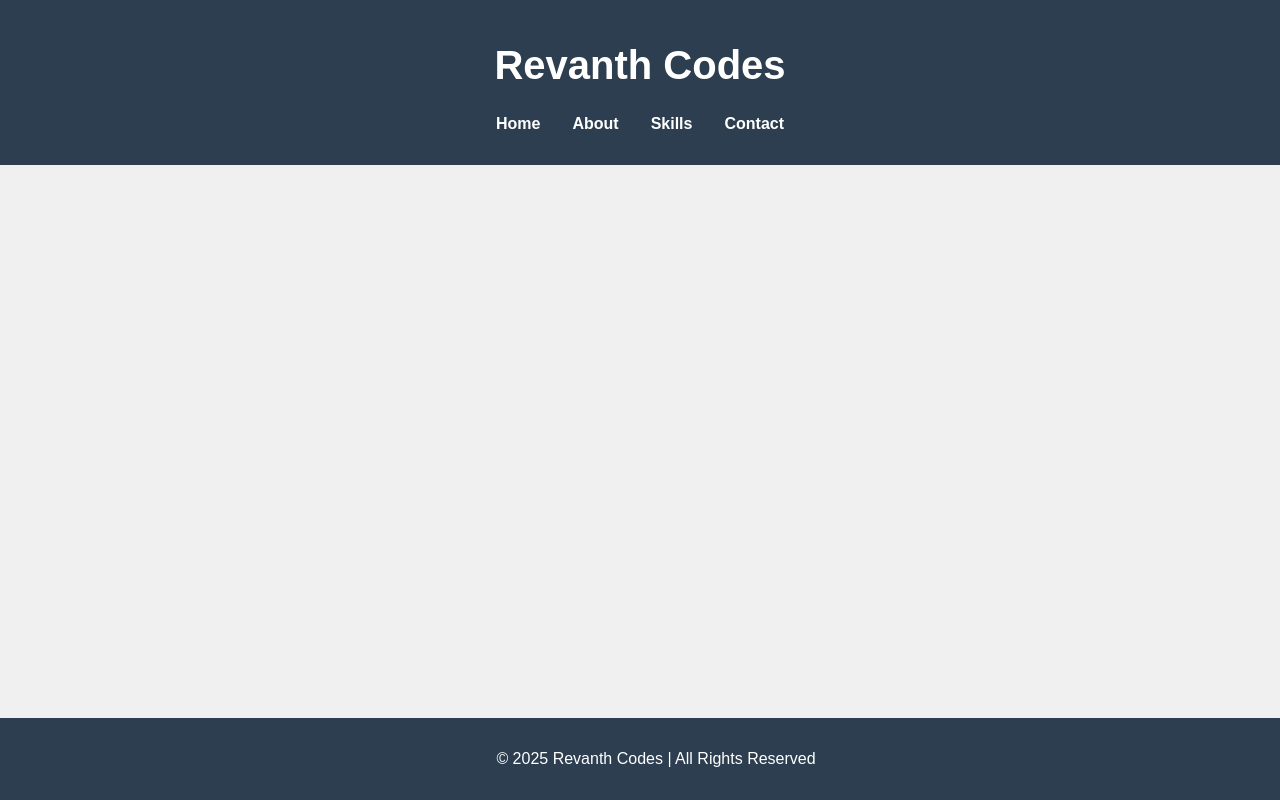
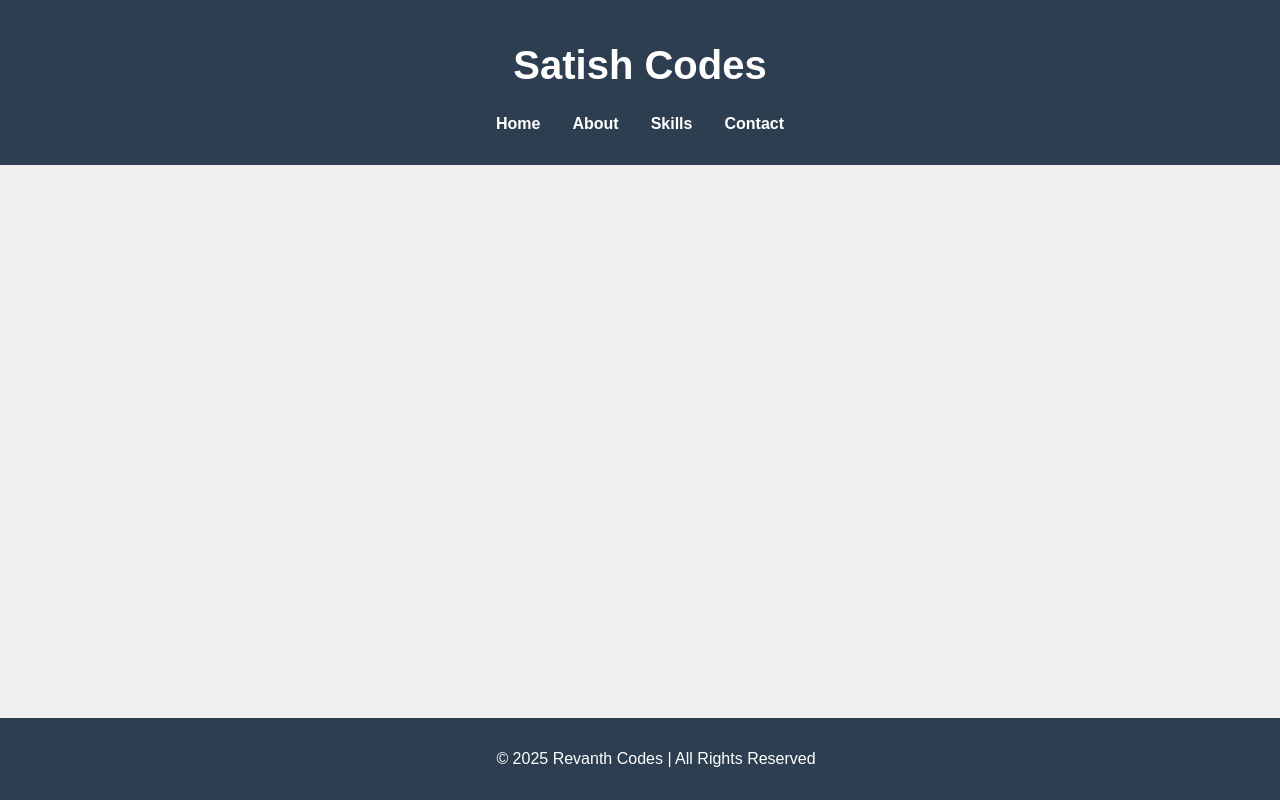
Before and after one commit to satishammu/Satish-codes, a plain HTML site: page index.html in a window 1280 px wide. Drawn offline with Linux system fonts and the light colour scheme; files whose address does not match are found by name.

Commit message:
Update index.html

```diff
--- a/index.html
+++ b/index.html
@@ -9,7 +9,7 @@
 <body>
     <header>
         <div class="container">
-            <h1>Revanth Codes</h1>
+            <h1>Satish Codes</h1>
             <nav>
                 <ul>
                     <li><a href="/">Home</a></li>
```
